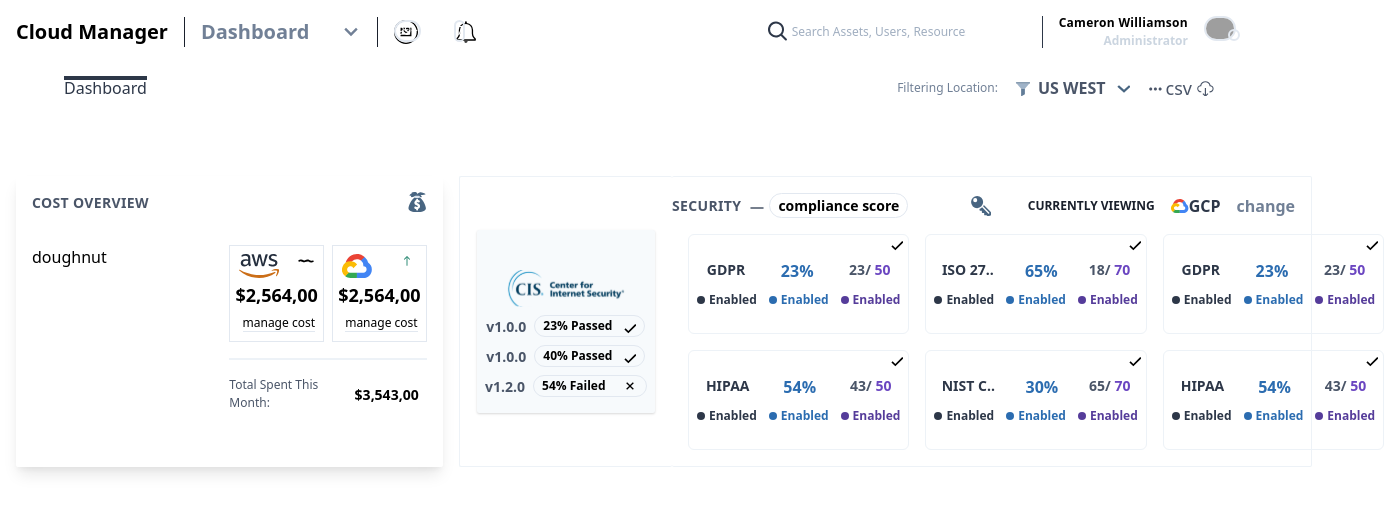
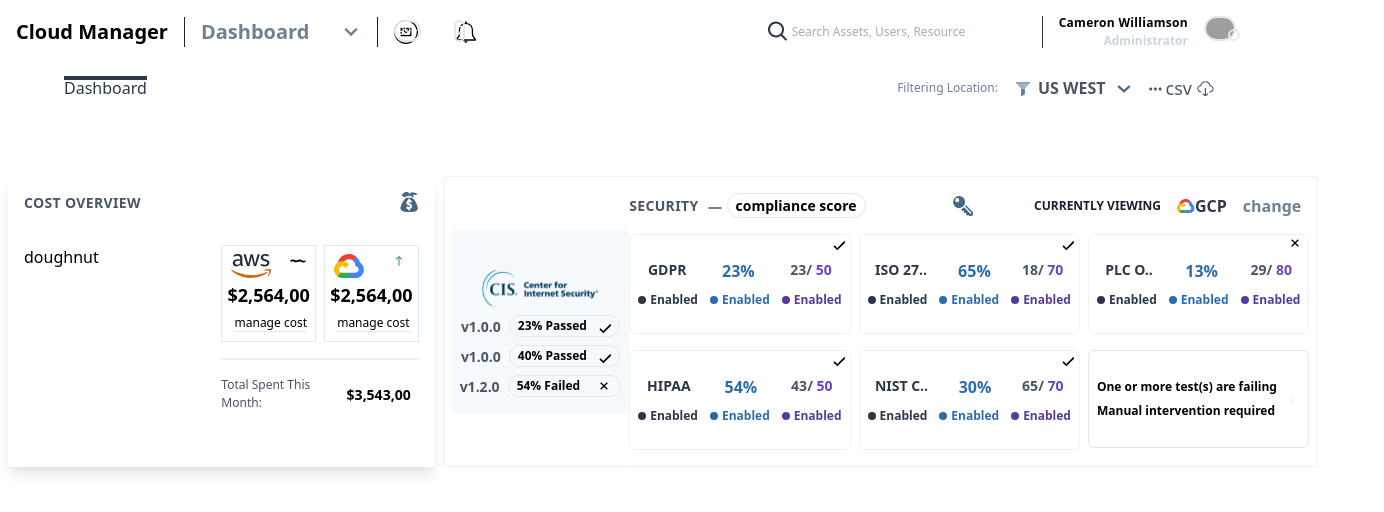
Before and after one commit to shegx01/CloudManagerClient, a Vue app: page / in a window 1280 px wide. Shown: the top 512 px of the page, 1384 px wide, since content can reach past the window. Built offline with nearby package versions, Linux system fonts and the light colour scheme; grey boxes are pictures that could not be loaded.

Commit message:
security section implemented

```diff
--- a/src/views/Dashboard.vue
+++ b/src/views/Dashboard.vue
@@ -4,7 +4,7 @@
     <SecondaryBar currentDir="dashboard" />
     <div class="flex flex-wrap lg:flex-no-wrap mt-16">
       <!-- cost overview  -->
-      <div class=" bg-white flex flex-shrink-0 w-4/6 lg:w-2/6 lg:mr-2 lg:ml-4">
+      <div class=" bg-white flex flex-shrink-0 w-4/6 lg:w-2/6 lg:mx-2 ">
         <div class="rounded-sm bg-app-cardBg-100 w-full lg:shadow-lg">
           <div class="flex justify-between w-full px-4 pt-4">
             <span
@@ -199,10 +199,10 @@
       </div>
       <!-- cis security overview -->
       <div
-        class=" flex flex-shrink-0 flex-wrap justify-center bg-white w-2/6 items-center lg:w-1/6 lg:ml-2 lg:p-0 lg:rounded-sm lg:border-l lg:border-t lg:border-b border-gray-200 "
+        class=" flex flex-shrink-0 flex-wrap justify-center bg-white w-2/6 items-center lg:w-auto lg:p-0 lg:rounded-sm lg:border-l lg:border-t lg:border-b border-gray-200"
       >
         <div
-          class=" flex flex-col items-center self-center pb-4 rounded-sm shadow bg-gray-100 mx-0"
+          class=" flex flex-col items-center self-center pb-4 rounded-sm shadow bg-gray-100 mx-0 lg:ml-2 lg:shadow-none"
         >
           <div class="mt-10">
             <svg
@@ -294,7 +294,7 @@
       </div>
       <!-- security overview -->
       <div
-        class="bg-white w-full lg:w-3/6 lg:rounded-sm lg:mr-4 lg:border-t lg:border-b lg:border-r lg:border-gray-200 pt-4"
+        class="bg-white w-full lg:rounded-sm lg:mr-2 lg:border-t lg:border-b lg:border-r lg:border-gray-200 pt-4"
       >
         <!-- section header -->
         <div class="flex">
@@ -378,7 +378,7 @@
           </div>
         </div>
         <!-- section body -->
-        <div class="flex py-4 mx-4 justify-between">
+        <div class="flex py-4 mx-4 justify-between lg:mx-0">
           <div class="w-full flex flex-col justify-center">
             <!-- card instance-1 -->
             <div
@@ -486,7 +486,7 @@
               </span>
             </div>
           </div>
-          <div class="w-full ml-4">
+          <div class="w-full ml-4 lg:ml-2">
             <!-- card instance-1 -->
             <div
               class="border rounded-md border-gray-200 py-6 relative overflow-hidden"
@@ -593,19 +593,19 @@
               </span>
             </div>
           </div>
-          <div class="w-full ml-4">
+          <div class="w-full ml-4 lg:mx-2">
             <!-- card instance-1 -->
             <div
               class="border rounded-md border-gray-200 py-6 relative overflow-hidden"
             >
               <div class="flex justify-around">
                 <span class="uppercase font-semibold text-sm text-gray-800"
-                  >gdpr</span
+                  >plc o..</span
                 >
-                <span class="font-bold text-base text-blue-700">23%</span>
+                <span class="font-bold text-base text-blue-700">13%</span>
                 <div class="font-semibold text-sm text-gray-700">
-                  23/
-                  <span class="text-purple-700">50</span>
+                  29/
+                  <span class="text-purple-700">80</span>
                 </div>
               </div>
               <!-- keys -->
@@ -633,15 +633,16 @@
                 </div>
               </div>
               <div
-                class="w-16 h-12 bg-success-200 absolute transform rotate-45 label"
+                class="w-16 h-12 bg-danger-200 absolute transform rotate-45 label"
               ></div>
               <span class="ml-2 flex items-center absolute labelMark">
                 <svg
-                  class="w-4 h-4 text-success-800 fill-current"
+                  class="w-4 h-4 text-danger-800 fill-current"
                   xmlns="http://www.w3.org/2000/svg"
                 >
                   <path
-                    d="M8.333 12.988L5.59 10.244l-1.178 1.178 3.922 3.923 8.09-8.09-1.179-1.177-6.91 6.91z"
+                    d="M11.803 5.137l-.94-.94L8 7.06 5.137 4.197l-.94.94L7.06 8l-2.863 2.863.94.94L8 8.94l2.863 2.863.94-.94L8.94 8l2.863-2.863z"
+                    fill="#000"
                   />
                 </svg>
               </span>
@@ -649,55 +650,31 @@
             <!-- card instance-2 -->
 
             <div
-              class="border rounded-md border-gray-200 py-6 relative overflow-hidden mt-4"
+              class="border rounded-md border-danger-200 py-6 relative overflow-hidden mt-4 bg-danger-lightest"
             >
-              <div class="flex justify-around">
-                <span class="uppercase font-semibold text-sm text-gray-800"
-                  >hipaa</span
+              <div class="flex items-center">
+                <h6
+                  class="text-xs leading-loose ml-2 text-danger-darkest font-semibold"
                 >
-                <span class="font-bold text-base text-blue-700">54%</span>
-                <div class="font-semibold text-sm text-gray-700">
-                  43/
-                  <span class="text-purple-700">50</span>
+                  One or more test(s) are failing <br />
+                  Manual intervention required
+                </h6>
+                <div
+                  class="text-white bg-danger-800 w-6 h-6 flex items-center justify-center rounded-full ml-auto mr-1"
+                >
+                  <svg
+                    class="w-4 h-4 fill-current"
+                    xmlns="http://www.w3.org/2000/svg"
+                  >
+                    <path
+                      fill-rule="evenodd"
+                      clip-rule="evenodd"
+                      d="M6.253 3.333L10.919 8l-4.666 4.667-1.17-1.167L8.586 8 5.083 4.5l1.17-1.167z"
+                      fill="#F0F4F8"
+                    />
+                  </svg>
                 </div>
               </div>
-              <!-- keys -->
-              <div class="flex justify-around pt-2 px-2">
-                <div class="flex items-center">
-                  <div class="h-2 w-2 bg-gray-800 rounded-full"></div>
-                  <span
-                    class="capitalize text-xs font-semibold text-gray-800 pl-1"
-                    >enabled</span
-                  >
-                </div>
-                <div class="flex items-center pl-3">
-                  <div class="h-2 w-2 bg-blue-700 rounded-full"></div>
-                  <span
-                    class="capitalize text-xs font-semibold text-blue-700 pl-1"
-                    >enabled</span
-                  >
-                </div>
-                <div class="flex items-center pl-3">
-                  <div class="h-2 w-2 bg-purple-800 rounded-full"></div>
-                  <span
-                    class="capitalize text-xs font-semibold text-purple-800 pl-1"
-                    >enabled</span
-                  >
-                </div>
-              </div>
-              <div
-                class="w-16 h-12 bg-success-200 absolute transform rotate-45 label"
-              ></div>
-              <span class="ml-2 flex items-center absolute labelMark">
-                <svg
-                  class="w-4 h-4 text-success-800 fill-current"
-                  xmlns="http://www.w3.org/2000/svg"
-                >
-                  <path
-                    d="M8.333 12.988L5.59 10.244l-1.178 1.178 3.922 3.923 8.09-8.09-1.179-1.177-6.91 6.91z"
-                  />
-                </svg>
-              </span>
             </div>
           </div>
         </div>
```
